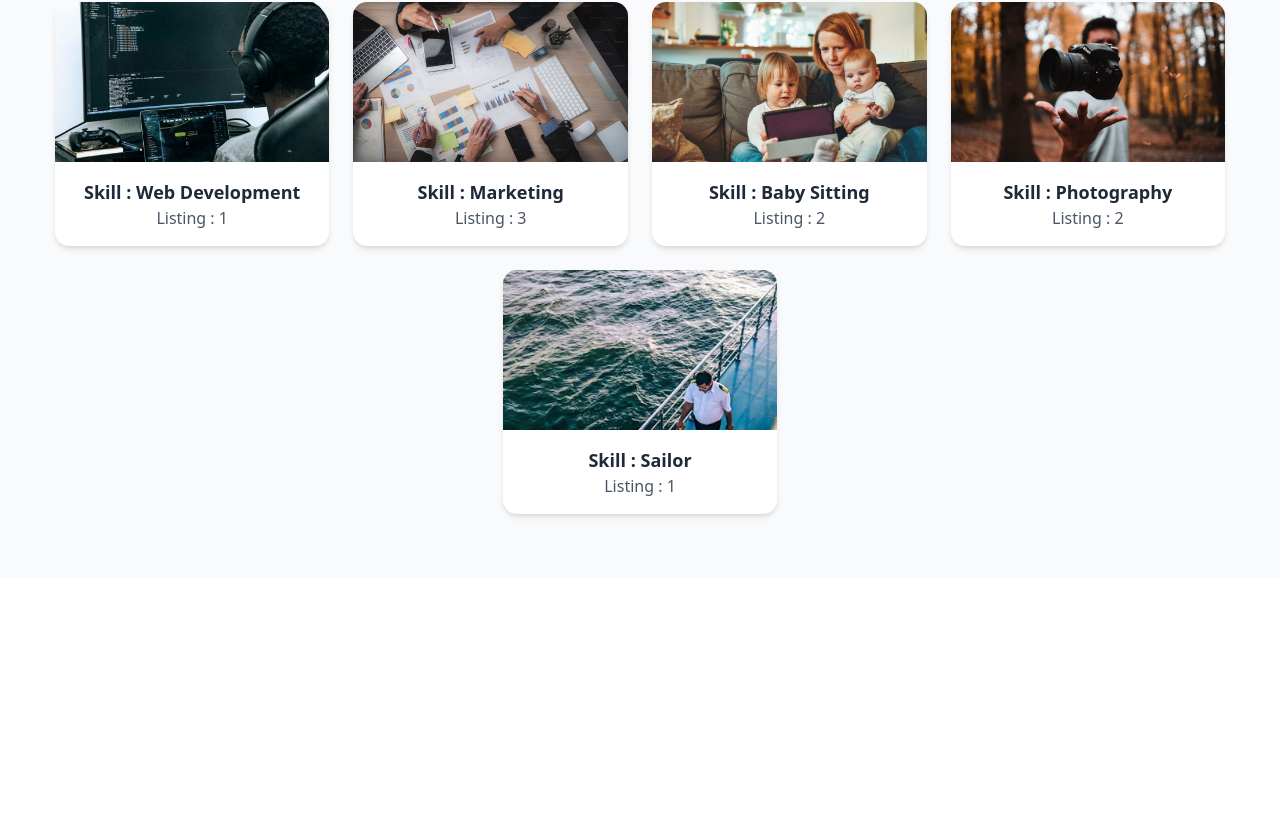
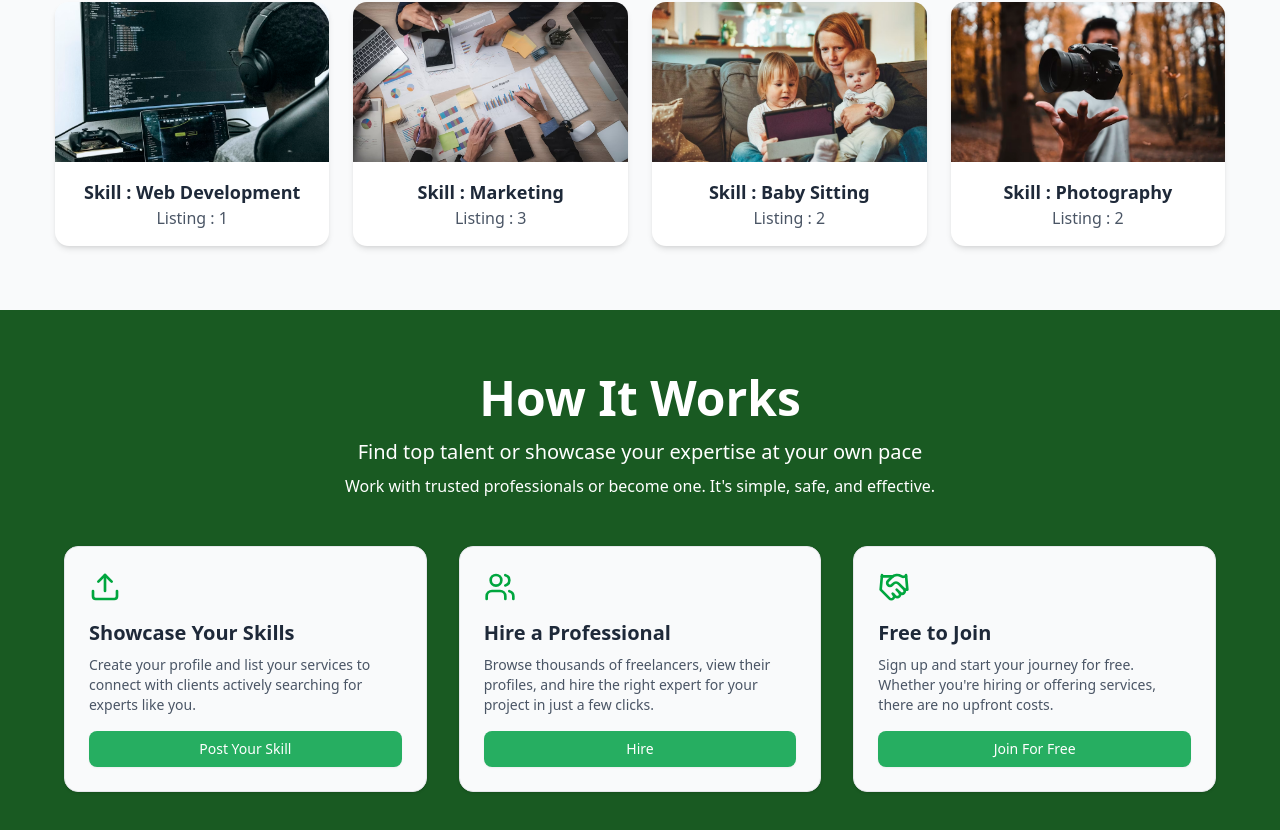
Before and after one commit to bensonwhalesdev/scout-work, a React (Vite) app: page / in a window 1280 px wide. Shown: the part 1054-1884 px from the top of the page. Before the commit the page ends 1632 px from the top, so only its background shows below. Built offline with nearby package versions, Linux system fonts and the light colour scheme.

Commit message:
files updated

```diff
--- a/src/components/Pages/LandingPage/Home/Categories/index.jsx
+++ b/src/components/Pages/LandingPage/Home/Categories/index.jsx
@@ -22,11 +22,11 @@ const Category = () => {
       image: "/photography.avif",
       listing: 2
     },
-    {
-      text: "Sailor",
-      image: "/sailor.avif",
-      listing: 1
-    },
+    // {
+    //   text: "Sailor",
+    //   image: "/sailor.avif",
+    //   listing: 1
+    // },
   ];
 
   return (
--- /dev/null
+++ b/src/components/Pages/LandingPage/Home/HowItWorks/index.jsx
@@ -0,0 +1,52 @@
+import React from "react";
+import ReuseableButton from "@/components/Reuseables/ResuableButton";
+import { Upload, Users, Handshake } from "lucide-react";
+
+const HowItWorks = () => {
+  const steps = [
+    {
+      title: "Showcase Your Skills",
+      description:
+        "Create your profile and list your services to connect with clients actively searching for experts like you.",
+      icon: <Upload className="w-8 h-8 text-green-600" />,
+      buttonText: "Post Your Skill",
+    },
+    {
+      title: "Hire a Professional",
+      description:
+        "Browse thousands of freelancers, view their profiles, and hire the right expert for your project in just a few clicks.",
+      icon: <Users className="w-8 h-8 text-green-600" />,
+      buttonText: "Hire",
+    },
+    {
+      title: "Free to Join",
+      description:
+        "Sign up and start your journey for free. Whether you're hiring or offering services, there are no upfront costs.",
+      icon: <Handshake className="w-8 h-8 text-green-600" />,
+      buttonText: "Join For Free",
+    },
+  ];
+
+  return (
+    <section className="py-16 px-4 bg-[#195A22]">
+      <div className="max-w-6xl mx-auto text-center mb-12">
+        <h1 className="text-4xl md:text-5xl font-bold text-white mb-4">How It Works</h1>
+        <h3 className="text-lg md:text-xl text-white mb-2">Find top talent or showcase your expertise at your own pace</h3>
+        <p className="text-white">Work with trusted professionals or become one. It's simple, safe, and effective.</p>
+      </div>
+
+      <div className="grid grid-cols-1 md:grid-cols-3 gap-8 max-w-6xl mx-auto">
+        {steps.map((step, index) => (
+          <div key={index} className="bg-gray-50 border border-gray-200 p-6 rounded-xl shadow-sm hover:shadow-md transition-shadow duration-300 text-left">
+            <div className="mb-4">{step.icon}</div>
+            <h2 className="text-xl font-semibold text-gray-800 mb-2">{step.title}</h2>
+            <p className="text-sm text-gray-600 mb-4">{step.description}</p>
+            <ReuseableButton classStyle={"bg-[#26AE61] hover:bg-[#195A22] text-white px-6 py-3 rounded-md w-full text-sm flex items-center justify-center gap-2 cursor-pointer"} text={step.buttonText} />
+          </div>
+        ))}
+      </div>
+    </section>
+  );
+};
+
+export default HowItWorks;
--- a/src/components/Pages/LandingPage/Home/index.jsx
+++ b/src/components/Pages/LandingPage/Home/index.jsx
@@ -3,6 +3,7 @@ import React from 'react'
 import Header from './Header'
 import HeroSection from './HeroSection'
 import Category from './Categories'
+import HowItWorks from './HowItWorks'
 
 const Home = () => {
   return (
@@ -10,6 +11,7 @@ const Home = () => {
       <Header />
       <HeroSection />
       <Category />
+      <HowItWorks />
     </div>
   )
 }
```
